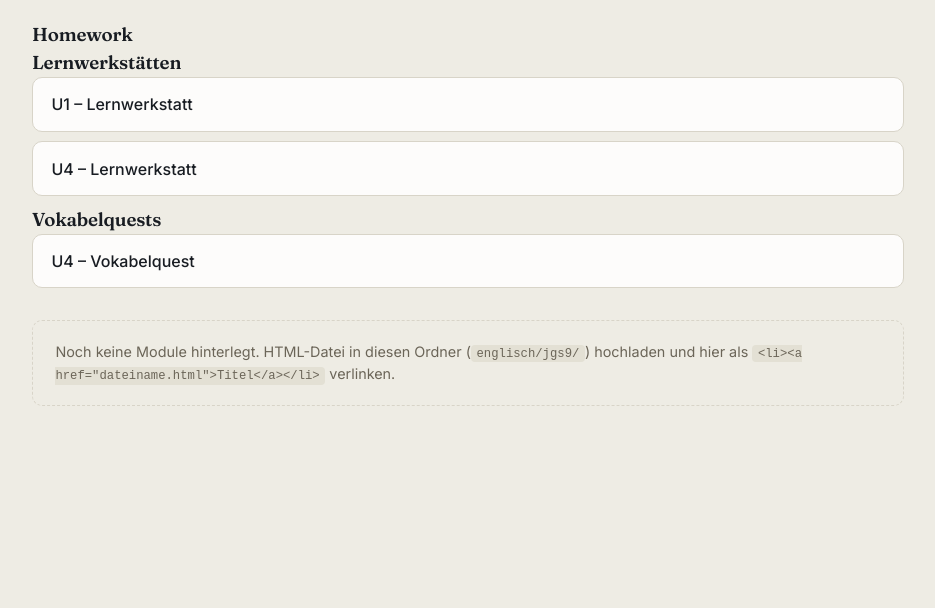
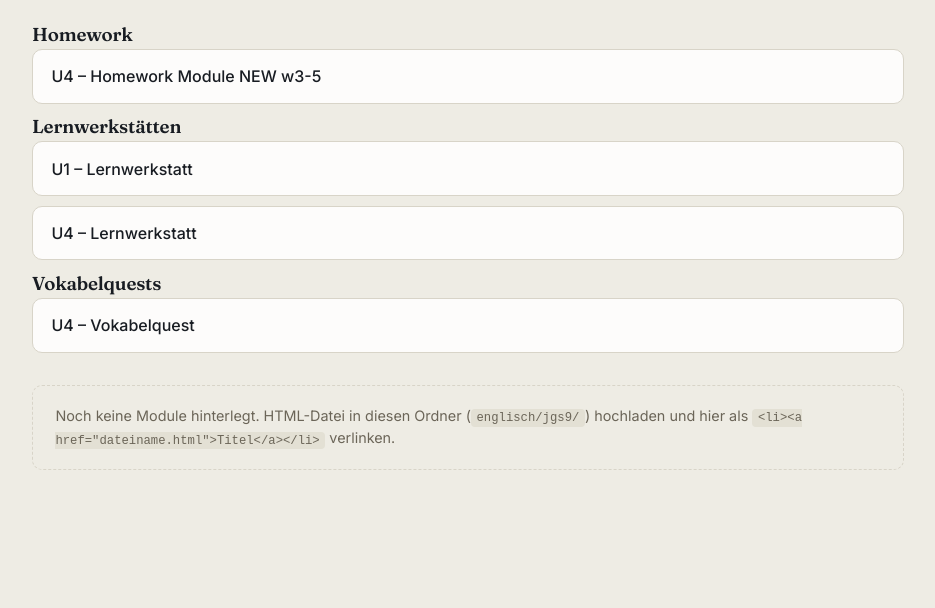
Before and after one commit to erikeising/Lernmodule, a plain HTML site: page englisch/jgs9/index.html in a window 1280 px wide. Shown: the part 192-800 px from the top of the page, without its empty margins (172-1107 px from the left). Drawn offline with Linux system fonts and the light colour scheme.

Commit message:
Update index.html

```diff
--- a/englisch/jgs9/index.html
+++ b/englisch/jgs9/index.html
@@ -14,6 +14,7 @@
 
   <ul class="module-list">
     <h3>Homework</h3>
+<li><a href="U4_HA_Module_W3-W5.html">U4 – Homework Module NEW w3-5</a></li>
 
     <h3>Lernwerkstätten</h3>
 <li><a href="E_JGS9_U1_Lernwerkstatt.html">U1 – Lernwerkstatt</a></li>
```
